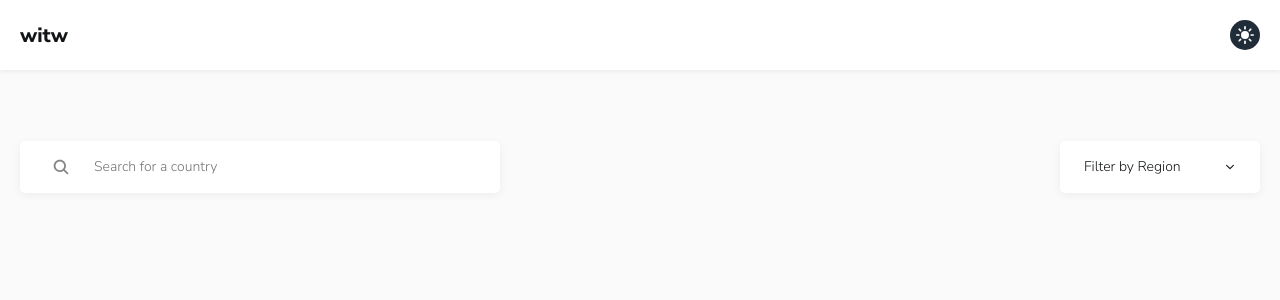
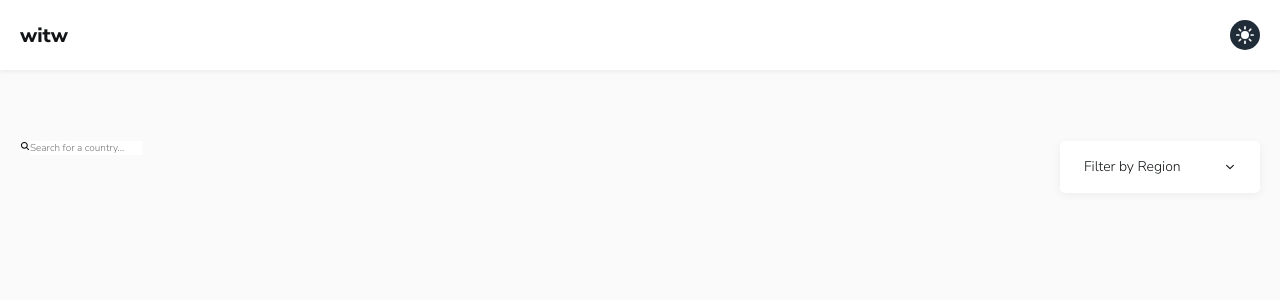
Before and after one commit to cornelber/countries-react, a React (Create React App) app: page /countries in a window 1280 px wide. Shown: the top 300 px of the page. Built offline with nearby package versions, Linux system fonts and the light colour scheme.

Commit message:
refactored search filter component

```diff
--- a/src/components/Filters/SearchFilterComponent.jsx
+++ b/src/components/Filters/SearchFilterComponent.jsx
@@ -1,12 +1,33 @@
 import React, { useState } from 'react'
+
+const SearchForm = ({ children, onSubmit }) => {
+  return (
+    <form className='search-form' onSubmit={onSubmit}>
+      {children}
+    </form>
+  )
+}
+
+const SearchInputWithIcon = ({ ...props }) => {
+  return (
+    <>
+      <ion-icon name="search" />
+      <input
+        className='search-input'
+        type="text"
+        {...props}
+      />
+    </>
+  )
+}
 
 const SearchFilterComponent = () => {
   const [inputValue, setInputValue] = useState('');
 
+
   const handleSubmit = (e) => {
     e.preventDefault()
 
-    setInputValue('')
   }
 
   const handleInputValue = (e) => {
@@ -15,18 +36,17 @@ const SearchFilterComponent = () => {
 
   return (
     <div className="search-filter-wrapper">
-      <form className='form' onSubmit={handleSubmit}>
-        <ion-icon name="search" />
-        <input
-          className='input-search'
-          type="text"
-          placeholder='Search for a country'
+      <SearchForm onSubmit={handleSubmit}>
+        <SearchInputWithIcon
+          placeholder='Search for a country...'
           value={inputValue}
           onChange={handleInputValue}
         />
-      </form>
+      </SearchForm>
     </div>
   )
 }
 
 export default SearchFilterComponent
+
+// add validation for input
```
